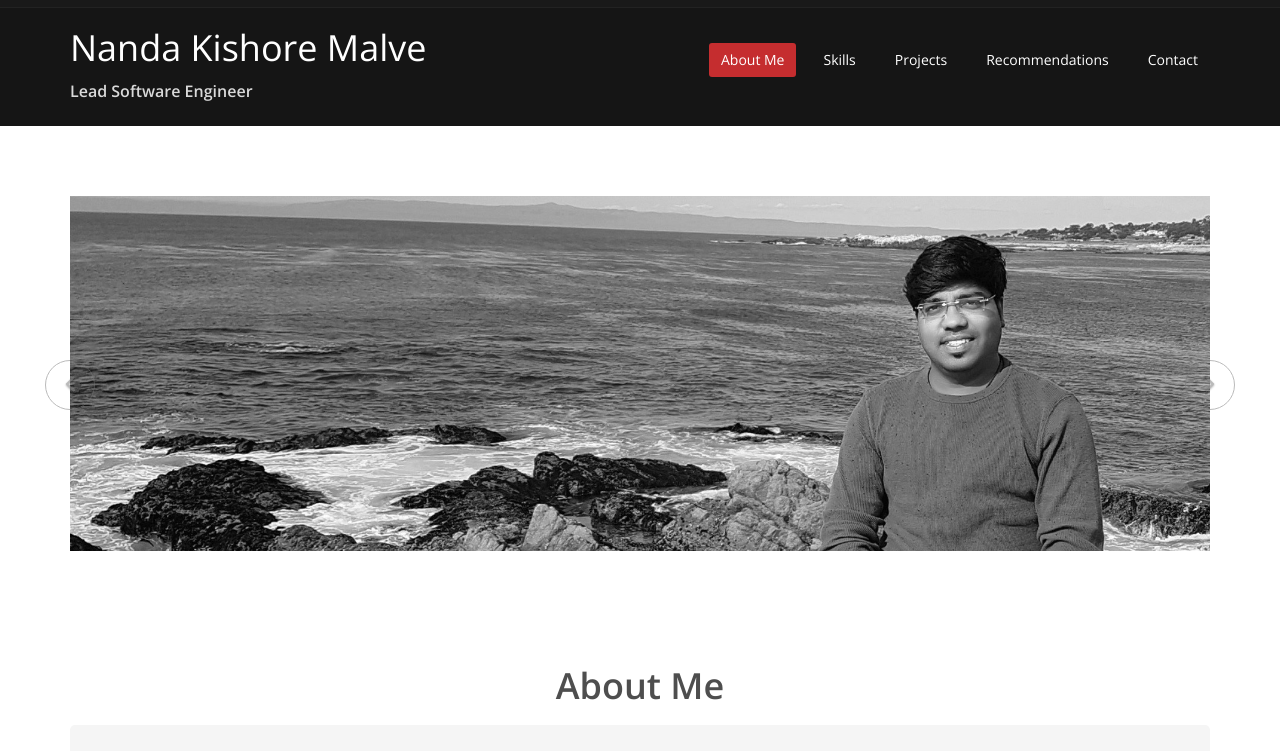
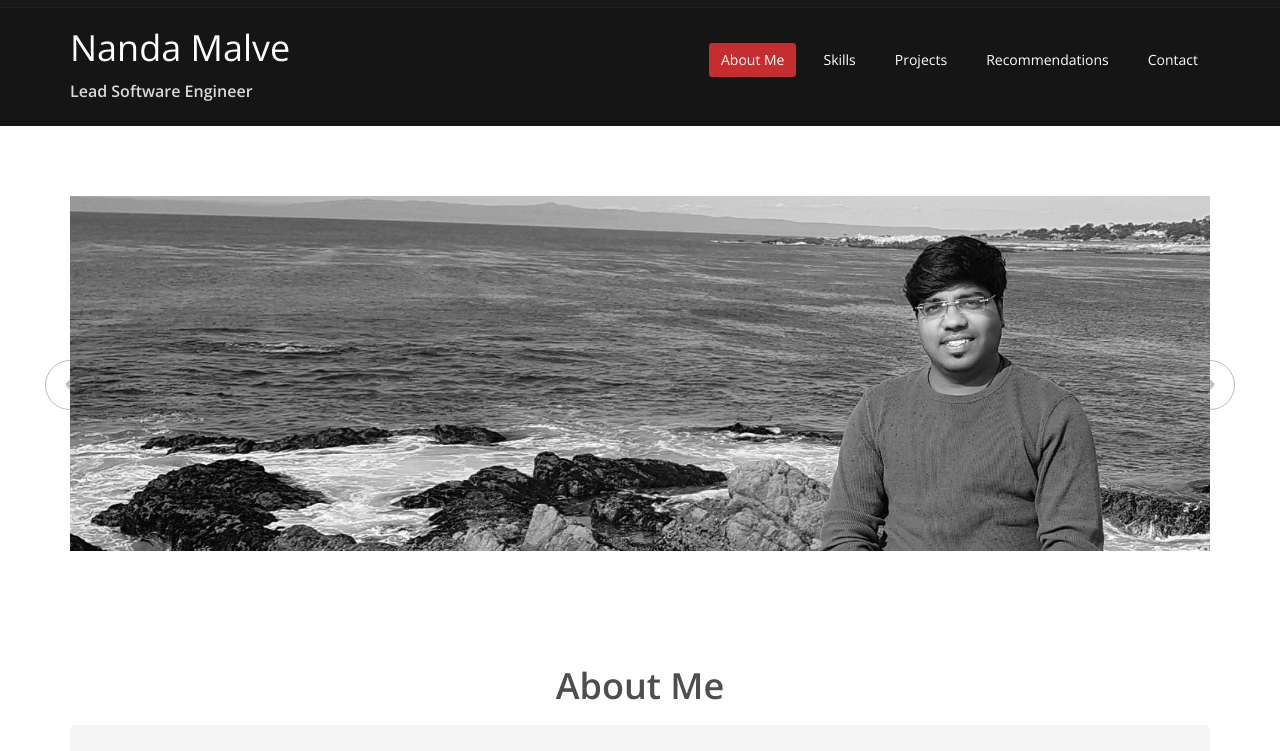
Before and after one commit to nanda-malve/nandamalve.com, a plain HTML site: page WebContent/index.html in a window 1280 px wide. Shown: the part 41-792 px from the top of the page. Drawn offline with nearby package versions, Linux system fonts and the light colour scheme.

Commit message:
Changed full name to short name

```diff
--- a/WebContent/index.html
+++ b/WebContent/index.html
@@ -3,8 +3,8 @@
 <head>
     <meta charset="utf-8">
     <meta content="width=device-width, initial-scale=1.0" name="viewport">
-    <meta content="Nanda Kishore Malve" name="description">
-    <meta content="Nanda Kishore Malve" name="author">
+    <meta content="Nanda Malve" name="description">
+    <meta content="Nanda Malve" name="author">
     <title>Nanda | About Me</title>
 
 	<!-- core CSS -->
@@ -60,7 +60,7 @@
                         <span class="icon-bar"></span>
                         <span class="icon-bar"></span>
                     </button>
- 					<a href="index.html" class="navbar-brand">Nanda Kishore Malve<br>
+ 					<a href="index.html" class="navbar-brand">Nanda Malve<br>
  						<h4 style="color:#D9D9D9">Lead Software Engineer</h4>
  					</a>
 				</div>
@@ -80,7 +80,7 @@
 
     <section class="container" id="about-us">
 <!-- 		<div class="center wow fadeInDown animated" style="visibility: visible; animation-name: fadeInDown;">
-			<h2>Nanda Kishore Malve</h2>
+			<h2>Nanda Malve</h2>
 			<p class="lead">Lead Software Engineer</p>
 		</div> -->
 
```
Also changed, not shown: WebContent/contact-me.html (+4 -4 lines), WebContent/projects.html (+3 -3 lines), WebContent/recommendations.html (+3 -3 lines), WebContent/skills.html (+3 -3 lines).
